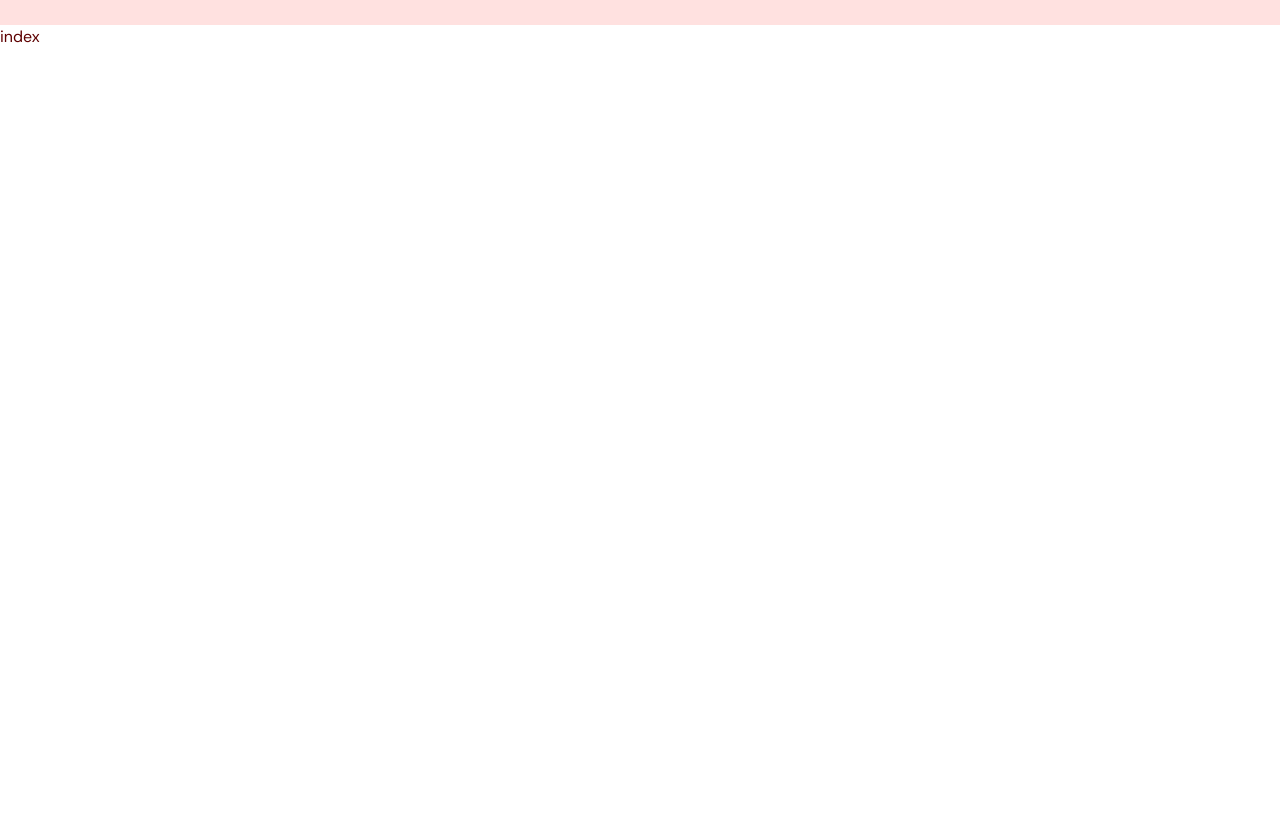
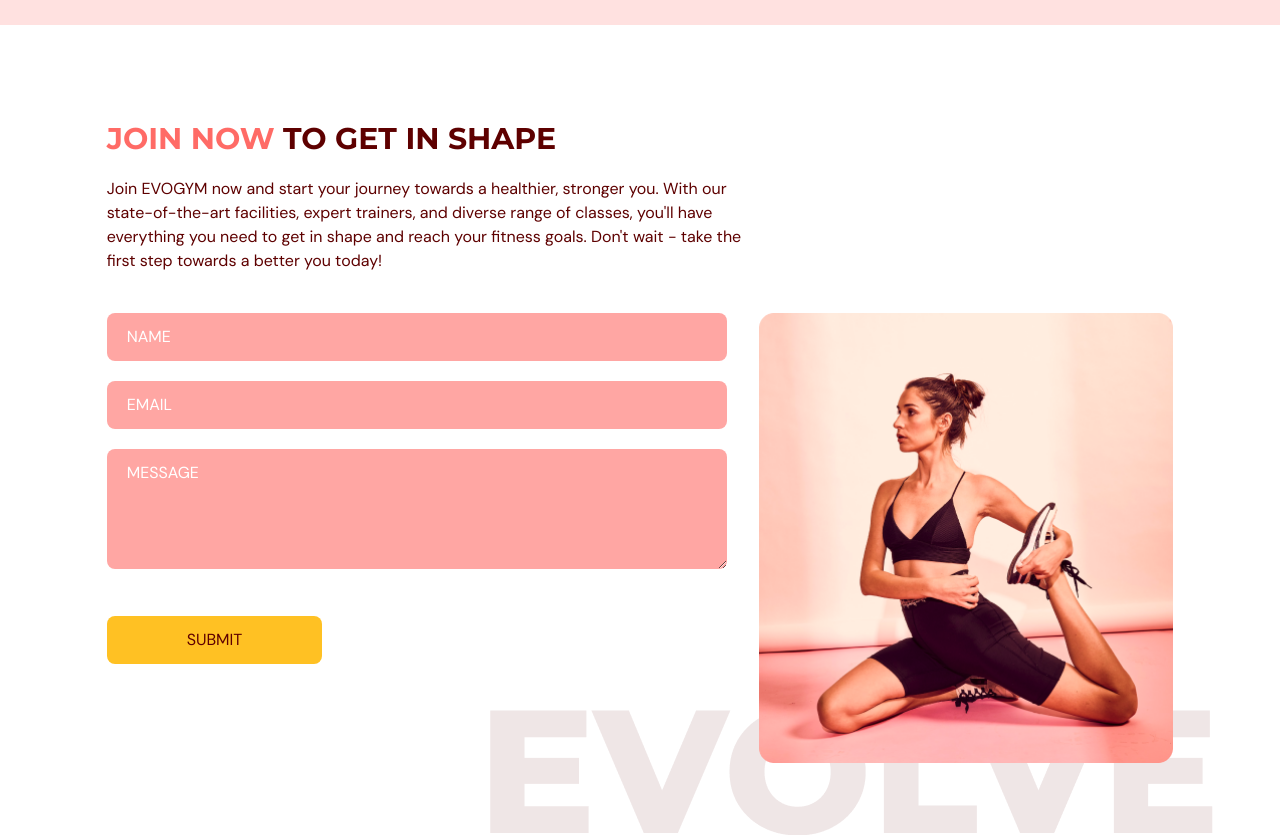
Before and after one commit to patrickgip94/EvoGym, a React (Vite) app: page / in a window 1280 px wide. Shown: the part 3080-3915 px from the top of the page. Before the commit the page ends 3129 px from the top, so only its background shows below. Built offline with nearby package versions, Linux system fonts and the light colour scheme.

Commit message:
Added footer component page

```diff
--- a/src/App.tsx
+++ b/src/App.tsx
@@ -5,6 +5,7 @@ import Home from "./scenes/home";
 import Benefits from "./scenes/benefits";
 import OurClasses from "./scenes/ourClasses";
 import ContactUs from './scenes/contactUs';
+import Footer from './scenes/footer';
 
 function App() {
   const [selectedPage, setSelectedPage] = useState<SelectedPage>(
@@ -35,6 +36,7 @@ function App() {
       <Benefits setSelectedPage={setSelectedPage} />
       <OurClasses setSelectedPage={setSelectedPage} />
       <ContactUs setSelectedPage={setSelectedPage} />
+      <Footer />
     </div>
   );
 }
--- a/src/scenes/contactUs/index.tsx
+++ b/src/scenes/contactUs/index.tsx
@@ -2,13 +2,167 @@ import { SelectedPage } from "@/shared/types";
 import { motion } from "framer-motion";
 import { useForm } from "react-hook-form";
 import ContactUsPageGraphic from "@/assets/ContactUsPageGraphic.png";
+import HText from "@/shared/HText";
 
 type Props = {
   setSelectedPage: (value: SelectedPage) => void;
 };
 
 const ContactUs = ({ setSelectedPage }: Props) => {
-  return <div>index</div>;
+  const inputStyles = `mb-5 w-full rounded-lg bg-primary-300 px-5 py-3 placeholder-white`;
+
+  const {
+    register,
+    trigger,
+    formState: { errors },
+  } = useForm();
+
+  const onSubmit = async (e: any) => {
+    const isValid = await trigger();
+    if (!isValid) {
+      e.preventDefault();
+    }
+  };
+
+  return (
+    <section id="contactus" className="mx-auto w-5/6 pb-32 pt-24">
+      <motion.div
+        onViewportEnter={() => setSelectedPage(SelectedPage.ContactUs)}
+      >
+        {/* HEADER */}
+        <motion.div
+          className="md:w-3/5"
+          initial="hidden"
+          whileInView="visible"
+          viewport={{ once: true, amount: 0.5 }}
+          transition={{ duration: 0.5 }}
+          variants={{
+            hidden: { opacity: 0, x: -50 },
+            visible: { opacity: 1, x: 0 },
+          }}
+        >
+          <HText>
+            <span className="text-primary-500">JOIN NOW</span> TO GET IN SHAPE
+          </HText>
+          <p className="my-5">
+            Join EVOGYM now and start your journey towards a healthier, stronger
+            you. With our state-of-the-art facilities, expert trainers, and
+            diverse range of classes, you'll have everything you need to get in
+            shape and reach your fitness goals. Don't wait - take the first step
+            towards a better you today!
+          </p>
+        </motion.div>
+
+        {/* FORM AND IMAGE */}
+        <div className="mt-10 justify-between gap-8 md:flex">
+          <motion.div
+            className="mt-10 basis-3/5 md:mt-0"
+            initial="hidden"
+            whileInView="visible"
+            viewport={{ once: true, amount: 0.5 }}
+            transition={{ duration: 0.5 }}
+            variants={{
+              hidden: { opacity: 0, y: 50 },
+              visible: { opacity: 1, y: 0 },
+            }}
+          >
+            <form
+              target="_blank"
+              onSubmit={onSubmit}
+              action="https://formsubmit.co/el/miwize"
+              method="POST"
+            >
+              {/* NAME */}
+              <input
+                className={inputStyles}
+                type="text"
+                placeholder="NAME"
+                {...register("name", {
+                  required: true,
+                  maxLength: 100,
+                })}
+              />
+              {errors.name && (
+                <p className="mt-1 text-primary-500">
+                  {errors.name.type === "required" && "This field is required"}
+                  {errors.name.type === "maxLength" &&
+                    "Max length is 100 character"}
+                </p>
+              )}
+
+              {/* EMAIL */}
+              <input
+                className={inputStyles}
+                type="text"
+                placeholder="EMAIL"
+                {...register("email", {
+                  required: true,
+                  pattern: /^[A-Z0-9._%+-]+@[A-Z0-9.-]+\.[A-Z]{2,}$/i,
+                })}
+              />
+              {errors.email && (
+                <p className="mt-1 text-primary-500">
+                  {errors.email.type === "required" && "This field is required"}
+                  {errors.email.type === "pattern" && "Invalid email address"}
+                </p>
+              )}
+
+              {/* MESSAGE */}
+              <textarea
+                className={inputStyles}
+                rows={4}
+                cols={50}
+                placeholder="MESSAGE"
+                {...register("message", {
+                  required: true,
+                  maxLength: 2000,
+                })}
+              />
+              {errors.message && (
+                <p className="mt-1 text-primary-500">
+                  {errors.message.type === "required" &&
+                    "This field is required"}
+                  {errors.message.type === "maxLength" &&
+                    "Max length is 2000 character"}
+                </p>
+              )}
+
+              <button
+                type="submit"
+                className="mt-5 rounded-lg bg-secondary-500 px-20 py-3 transition duration-500
+                hover:text-white"
+              >
+                SUBMIT
+              </button>
+            </form>
+          </motion.div>
+
+          <motion.div
+            className="relative mt-16 basis-2/5 md:mt-0"
+            initial="hidden"
+            whileInView="visible"
+            viewport={{ once: true, amount: 0.5 }}
+            transition={{ delay: 0.2, duration: 0.5 }}
+            variants={{
+              hidden: { opacity: 0, y: 50 },
+              visible: { opacity: 1, y: 0 },
+            }}
+          >
+            <div
+              className="w-full before:absolute before:-bottom-20
+              before:-right-10 before:z-[-1] md:before:content-evolvetext"
+            >
+              <img
+                className="w-full"
+                alt="contact-us-page-graphic"
+                src={ContactUsPageGraphic}
+              />
+            </div>
+          </motion.div>
+        </div>
+      </motion.div>
+    </section>
+  );
 };
 
 export default ContactUs;
--- /dev/null
+++ b/src/scenes/footer/index.tsx
@@ -0,0 +1,26 @@
+import Logo from "@/assets/Logo.png";
+
+const Footer = () => {
+  return (
+    <footer className="bg-primary-100 py-16">
+      <div className="justify-content mx-auto w-5/6 gap-16 md:flex">
+        <div className="mt-16 basis-1/2 md:mt-0">
+          <img alt="logo" src={Logo} />
+          <p className="my-5">
+            Thank you for considering EVOGYM for your fitness journey. Our team
+            is dedicated to providing you with the best possible fitness
+            experience, and we look forward to helping you achieve your goals.
+            For more information about our facilities, classes, and membership
+            options, please visit our website or speak to one of our friendly
+            staff members.
+          </p>
+          <p>© Evogym All Rights Reserved.</p>
+        </div>
+        <div></div>
+        <div></div>
+      </div>
+    </footer>
+  );
+};
+
+export default Footer;
```
